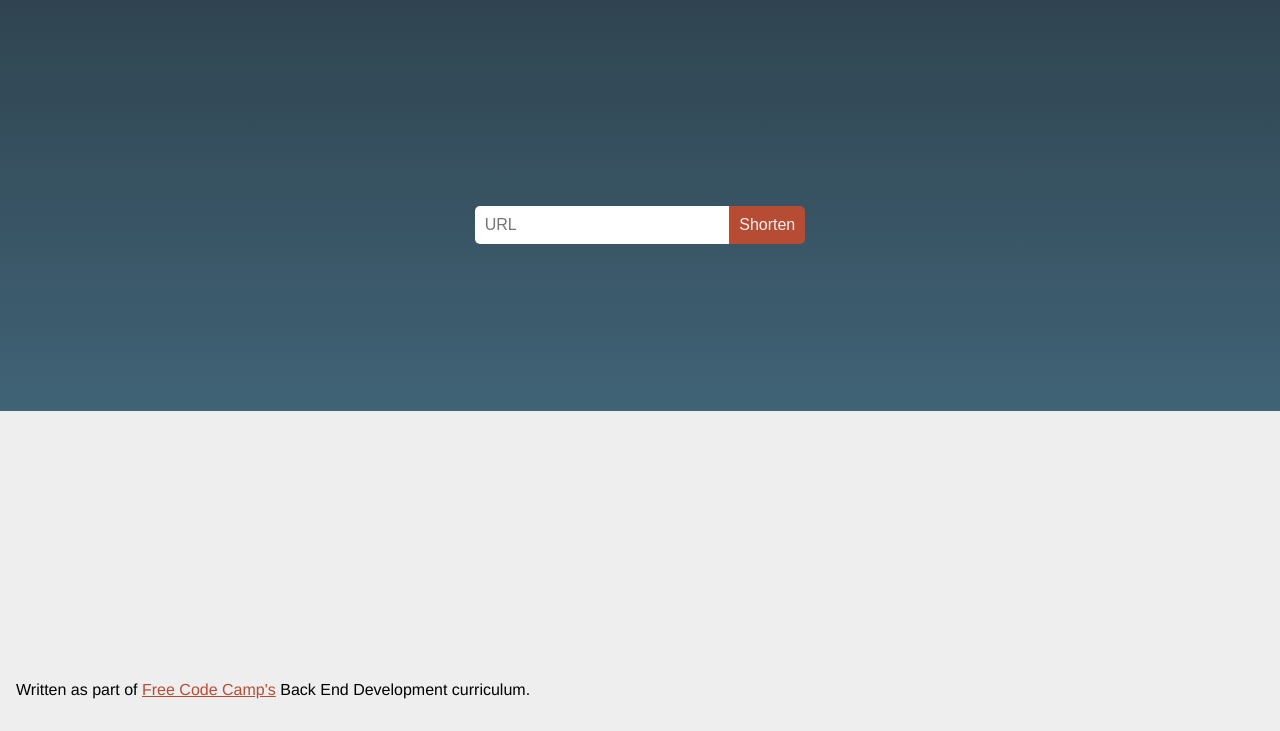
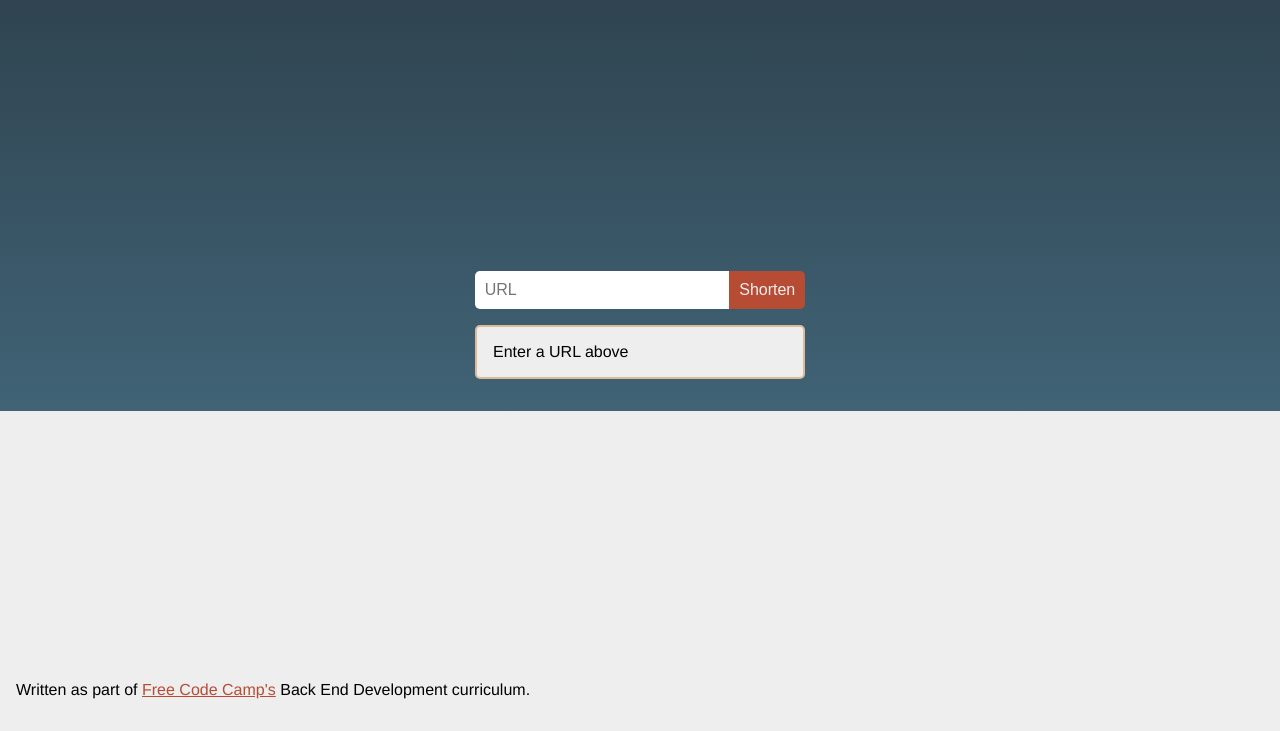
Before and after one commit to PakkuDon/LinkIt, a website: page index.html in a window 1280 px wide. Shown: the part 69-800 px from the top of the page. Drawn offline with nearby package versions, Linux system fonts and the light colour scheme; files that its build step writes are made by us from their sources.

Commit message:
More styling

```diff
--- a/client/app.js
+++ b/client/app.js
@@ -15,7 +15,8 @@ $(document).ready(function() {
           }
         })
         .done(function(response) {
-            $result.html('Shortened URL: ' + response.shortened);
+            $result.html('Shortened URL: '
+              + '<a href="' + response.shortened + '">' + response.shortened + '</a>');
             $result.addClass('alert-success');
         })
         .fail(function(response) {
--- a/client/style.css
+++ b/client/style.css
@@ -1,3 +1,5 @@
+@import url('https://fonts.googleapis.com/css?family=Raleway');
+
 html {
   box-sizing: border-box;
 }
@@ -22,6 +24,7 @@ body {
 h1,
 h2,
 h3 {
+  font-family: "Raleway", helvetica, Tahoma, sans-serif;
   margin: 0;
 }
 
@@ -59,6 +62,11 @@ header {
   color: #EEE;
 }
 
+form {
+  width: 100%;
+  text-align: center;
+}
+
 input,
 button {
   font-size: inherit;
@@ -85,16 +93,20 @@ button:active {
   background-color: #A73C24;
 }
 
-#result {
-  height: 200px;
-}
-
 .spinner {
   font-size: 1.5em;
   animation-name: spin;
   animation-duration: 0.75s;
   animation-timing-function: linear;
   animation-iteration-count: infinite;
+}
+
+.message {
+  background-color: #EEE;
+  border-radius: 5px;
+  margin-top: 1em;
+  border: 2px solid #DB9;
+  width: 100%;
 }
 
 @media (min-width: 480px) {
@@ -114,6 +126,10 @@ button:active {
     border-bottom-left-radius: 0px;
     width: auto;
   }
+
+  .message {
+    width: 330px;
+  }
 }
 
 @keyframes spin {
--- a/index.html
+++ b/index.html
@@ -18,7 +18,9 @@
             <button class="btn btn-primary" type="submit">Shorten</button>
           </div>
         </form>
-        <div id="result" class="content"></div>
+        <div id="result" class="message content">
+          Enter a URL above
+        </div>
       </main>
       <footer class="content">
         <p>
```
Also changed, not shown: 404.html (+2 -2 lines).
